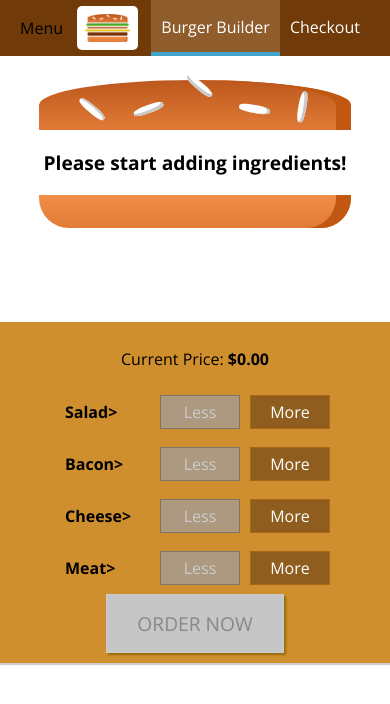
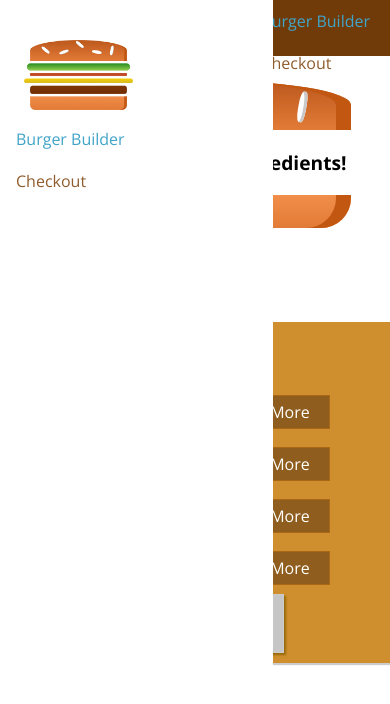
Before and after one commit to wawk/burger-builder, a React (Create React App) app: page / in a window 390 px wide. Shown: the top 704 px of the page. Built offline with nearby package versions, Linux system fonts and the light colour scheme.

Commit message:
Added Side Drawer and styling for mobile first

```diff
--- a/src/components/Layout/Layout.js
+++ b/src/components/Layout/Layout.js
@@ -3,10 +3,12 @@
 import Aux from '../../hoc/Auxillary';
 import classes from './Layout.module.css';
 import Toolbar from '../Navigation/Toolbar/Toolbar'
+import SideDrawer from '../Navigation/SideDrawer/SideDrawer'
 
 const layout = (props) => (
     <Aux>
         <Toolbar/>
+        <SideDrawer/>
 
     {/* <div>Toolbar, SideDrawer, Backdrop</div> */}
     <main className={classes.Content}>
--- a/src/components/Logo/Logo.js
+++ b/src/components/Logo/Logo.js
@@ -4,7 +4,7 @@
 
 
 const logo = (props) => (
-    <div className={classes.Logo}>
+    <div className={classes.Logo} style={{height: props.height}}>
         <img src={burgerLogo} alt="MyBurger" />
     </div>
 
--- a/src/components/Logo/Logo.module.css
+++ b/src/components/Logo/Logo.module.css
@@ -1,7 +1,7 @@
 .Logo {
     background-color: white;
     padding: 8px;
-    height: 80%;
+    height: 100%;
     box-sizing:  border-box;
     border-radius: 5px;
 
--- a/src/components/Navigation/NavigationItems/NavigationItem/NavigationItem.module.css
+++ b/src/components/Navigation/NavigationItems/NavigationItem/NavigationItem.module.css
@@ -1,20 +1,42 @@
+.NavigationItem {
+    margin: 10px 0;
+    box-sizing: border-box;
+    display: block;
+    width: 100%;
+
+
+}
+
+.NavigationItem a{
+    color: #8F5C2C;
+    text-decoration: none;
+    width: 100%;
+    box-sizing: border-box;
+    display: block;
+}
+
+.NavigationItem a:hover,
+.NavigationItem a:active,
+.NavigationItem a.active {
+    color: #40A4C8;
+
+}
+@media (min-width: 500px){
+
     .NavigationItem {
         margin: 0;
-    box-sizing: border-box;
         display: flex;
         height: 100%;
+        width: auto;
         align-items: center;
 
     }
 
     .NavigationItem a{
         color: white;
-    text-decoration: none;
         height: 100%;
         padding: 16px 10px;
         border-bottom: 4px solid transparent;
-    box-sizing: border-box;
-    display: block;
 
 
     }
@@ -27,3 +49,5 @@
         color: white;
 
     }
+
+}
--- a/src/components/Navigation/NavigationItems/NavigationItems.module.css
+++ b/src/components/Navigation/NavigationItems/NavigationItems.module.css
@@ -3,7 +3,17 @@
     padding: 0;
     list-style: none;
     display: flex;
+    flex-flow: column;
     align-items: center;
     height: 100%;
 
 }
+
+@media (min-width: 500px) {
+
+    .NavigationItems {
+        flex-flow: row;
+
+    }
+
+}
--- /dev/null
+++ b/src/components/Navigation/SideDrawer/SideDrawer.js
@@ -0,0 +1,22 @@
+import React from 'react';
+import Logo from '../../Logo/Logo';
+import NavigationItems from '../NavigationItems/NavigationItems';
+import classes from './SideDrawer.module.css';
+
+const sideDrawer = (props) => {
+    return (
+        <div className={classes.SideDrawer}>
+            <div className={classes.Logo}>
+                <Logo/>
+            </div>
+
+            <nav>
+                <NavigationItems/>
+            </nav>
+
+        </div>
+    )
+
+}
+
+export default sideDrawer;
--- /dev/null
+++ b/src/components/Navigation/SideDrawer/SideDrawer.module.css
@@ -0,0 +1,36 @@
+.SideDrawer {
+    position: fixed;
+    width: 280px;
+    max-width: 70%;
+    height: 100%;
+    left: 0;
+    top: 0;
+    z-index: 200 ;
+    background-color: white;
+    padding: 32px 16px;
+    box-sizing:  border-box;
+    transition:  transform 0.3 ease-out ;
+
+
+}
+
+@media (min-width: 500px){
+    .SideDrawer {
+        display: none;
+
+    }
+}
+
+.Open {
+    transform: translateX(0);
+
+}
+
+.Close {
+    transform: translateX(-100%)
+
+}
+
+.Logo {
+    height: 11%;
+}
--- a/src/components/Navigation/Toolbar/Toolbar.js
+++ b/src/components/Navigation/Toolbar/Toolbar.js
@@ -6,7 +6,10 @@
 const toolbar = (props) => (
     <header className={classes.Toolbar}>
         <div>Menu</div>
-        <Logo/>
+        <div className={classes.Logo}>
+            <Logo/>
+        </div>
+
         <nav>
             <NavigationItems/>
         </nav>
--- a/src/components/Navigation/Toolbar/Toolbar.module.css
+++ b/src/components/Navigation/Toolbar/Toolbar.module.css
@@ -19,3 +19,9 @@
     height: 100%;
 
 }
+
+.Logo {
+    height: 80%;
+
+
+}
```
Lines whose indentation alone changed are shown as unchanged.
